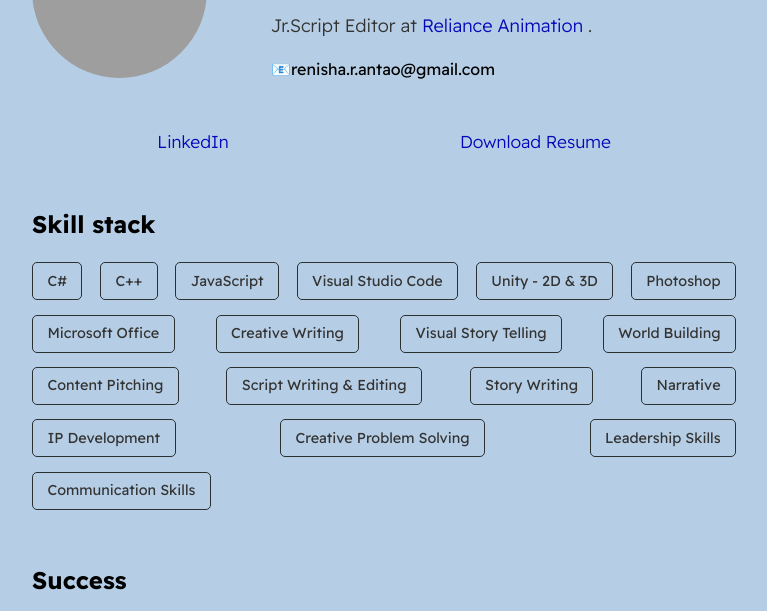
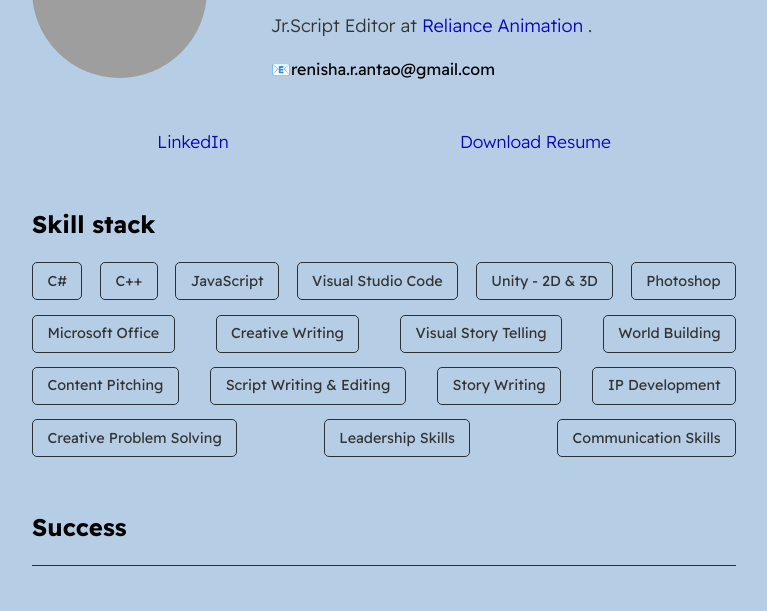
Before and after one commit to Ren-An09/Resume, a plain HTML site: page index.html in a window 1280 px wide. Shown: the part 140-751 px from the top of the page, without its empty margins (256-1023 px from the left). Drawn offline with Linux system fonts and the light colour scheme; grey boxes are pictures that could not be loaded.

Commit message:
Update index.html

```diff
--- a/index.html
+++ b/index.html
@@ -43,7 +43,6 @@
                 <div class="card--skillstack"><span>Content Pitching</span></div>
                 <div class="card--skillstack"><span>Script Writing & Editing</span></div>
                 <div class="card--skillstack"><span>Story Writing</span></div>
-                <div class="card--skillstack"><span>Narrative</span></div>
                 <div class="card--skillstack"><span>IP Development</span></div>
                 <div class="card--skillstack"><span>Creative Problem Solving</span></div>
                 <div class="card--skillstack"><span>Leadership Skills</span></div>
```
